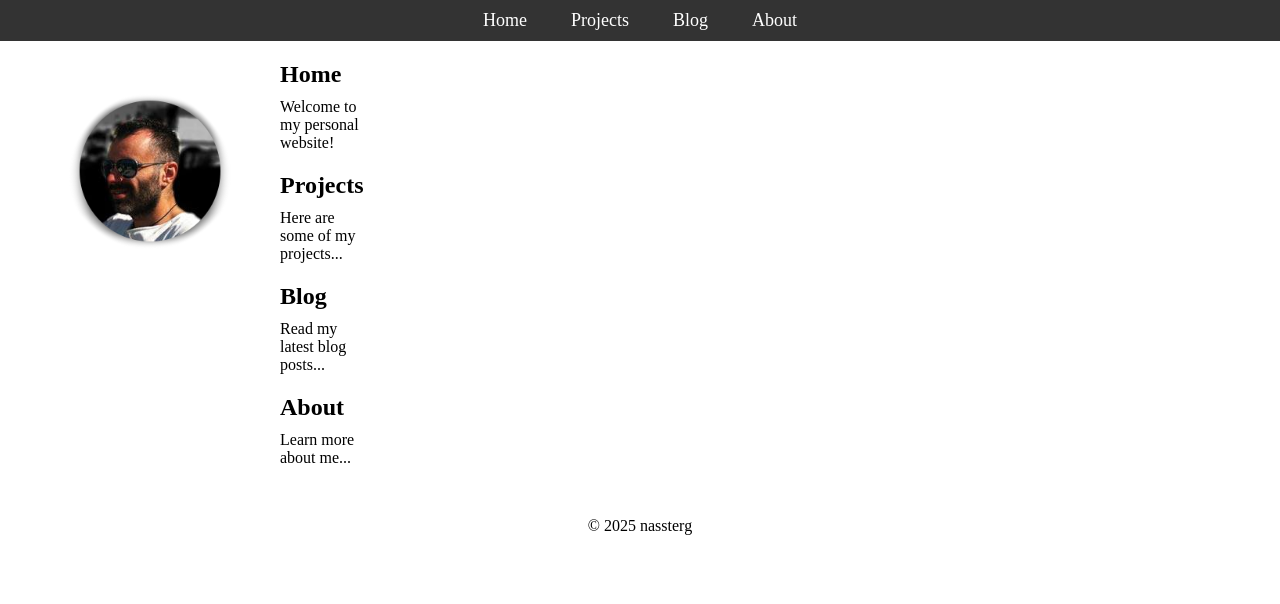
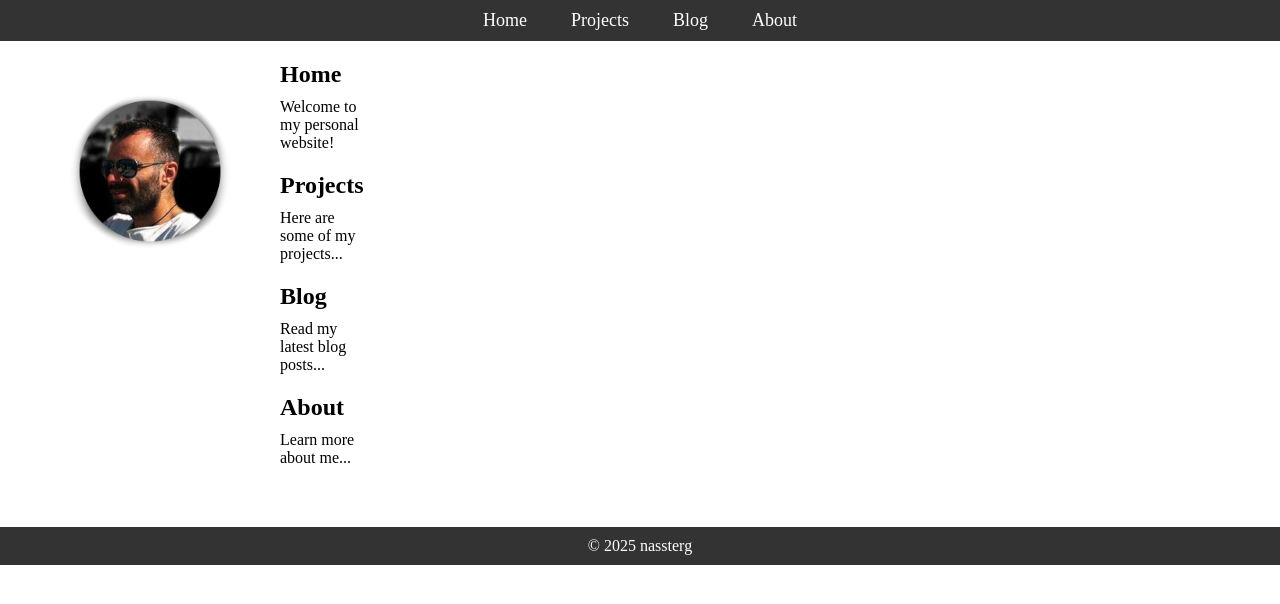
Before and after one commit to nassterg/nassterg.github.io, a Jekyll site: the page built from README.md, in a window 1280 px wide. Shown: the top 604 px of the page. Built offline with Jekyll 4.4.1, drawn with Linux system fonts in a browser that asks for light colours; our own code applies the rules of GitHub Pages for plain Markdown files.

Commit message:
Update style.css

```diff
--- a/assets/css/style.css
+++ b/assets/css/style.css
@@ -87,4 +87,8 @@ section h2 {
 
 footer {
     text-align: center;
-    padding: 10px
+    padding: 10px;
+    background: #333; /* Dark background color */
+    color: white; /* White text color */
+    margin-top: 20px;
+}
```
